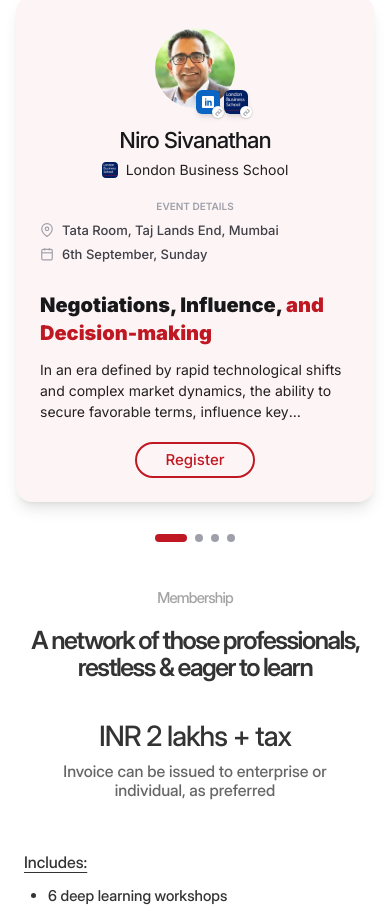
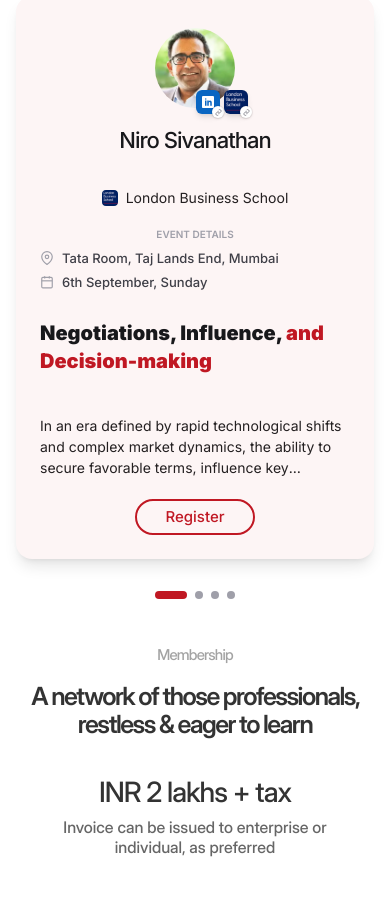
Before and after one commit to elredProductionBackup/theprofessionalnetworkV2, a Next.js app: page / in a window 390 px wide. Shown: the part 2600-3511 px from the top of the page. Built offline with nearby package versions, Linux system fonts and the light colour scheme.

Commit message:
mobile cards updated

```diff
--- a/components/CalendarAhead.jsx
+++ b/components/CalendarAhead.jsx
@@ -266,7 +266,7 @@
                     </div>
                   </div>
 
-                  <h3 className="font-inter align-middle text-[22px] font-medium leading-[110%] tracking-[-1px] text-zinc-900 md:text-[40px] md:tracking-[-2px]">
+                  <h3 className="font-inter line-clamp-2 min-h-[3.25rem] align-middle text-[22px] font-medium leading-[110%] tracking-[-1px] text-zinc-900 md:min-h-0 md:text-[40px] md:tracking-[-2px]">
                     {p.name}
                   </h3>
 
@@ -332,7 +332,7 @@
                   key={`content-${active}`}
                   className="flex flex-col justify-center px-2 pt-4 pb-2 md:p-0"
                 >
-                  <h3 className="font-inter mb-3 text-[20px] font-black leading-[140%] text-zinc-900 md:mb-5 md:text-[30px]">
+                  <h3 className="font-inter line-clamp-3 min-h-[5.25rem] mb-3 text-[20px] font-black leading-[140%] text-zinc-900 md:min-h-0 md:mb-5 md:text-[30px]">
                     {p.topic.trim().split(' ').slice(0, -(p.highlightWords || 2)).join(' ')}
                     <span className="text-[#C01823]">
                       {' '}
@@ -340,7 +340,7 @@
                     </span>
                   </h3>
 
-                  <p className="font-inter mb-5 text-[14px] font-normal leading-[150%] tracking-[0px] text-[#231F20] line-clamp-3 md:mb-8">
+                  <p className="font-inter mb-5 min-h-[4rem] text-[14px] font-normal leading-[150%] tracking-[0px] text-[#231F20] line-clamp-3 md:mb-8">
                     {blurb}
                   </p>
 
```
